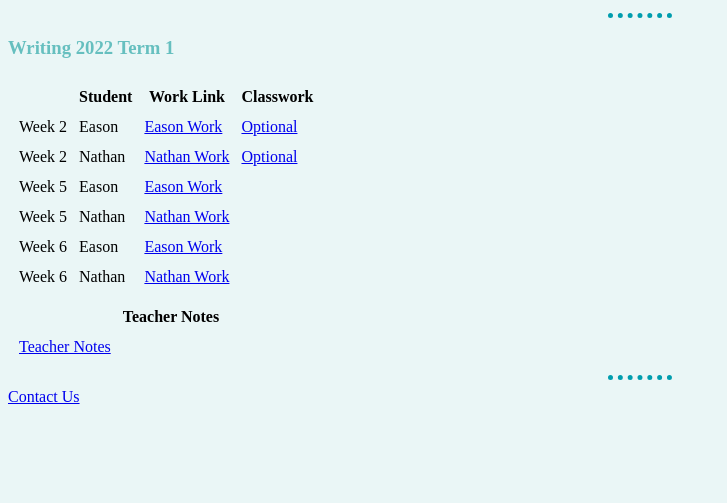
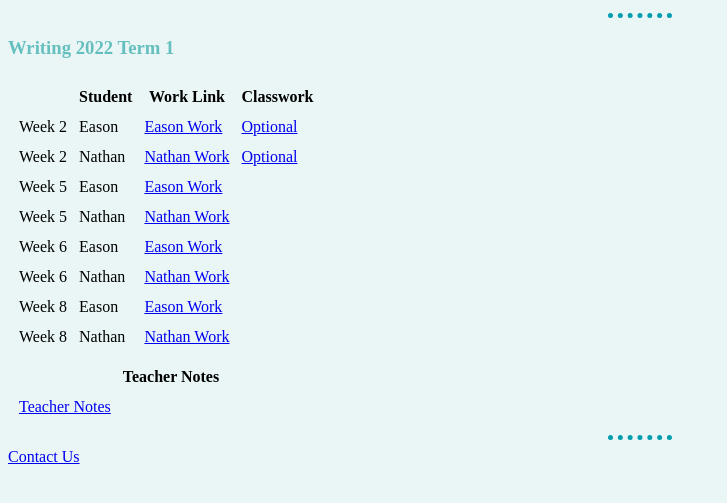
Before and after one commit to PJ-edu/writingmp, a plain HTML site: page index.html in a window 1280 px wide. Shown: the part 101-604 px from the top of the page, without its empty margins (0-727 px from the left). Drawn offline with Linux system fonts and the light colour scheme.

Commit message:
add week 8

```diff
--- a/index.html
+++ b/index.html
@@ -47,6 +47,16 @@
         <td>Nathan</td>
         <td><a href="https://docs.google.com/document/d/12LWif-Y8w4BFhGptt1k8iAErnmdZti-Y6U3KvsZHCic/edit?usp=sharing">Nathan Work</td>
       </tr>
+      <tr>
+        <td>Week 8</td>
+        <td>Eason</td>
+        <td><a href="https://docs.google.com/document/d/14veX6xvEGHVIlzX0Y8oXQDncAIMmszgoQIwJWCgJxaI/edit?usp=sharing">Eason Work</td>
+      </tr>
+      <tr>
+        <td>Week 8</td>
+        <td>Nathan</td>
+        <td><a href="https://docs.google.com/document/d/15Pq_2u5Rc5WahJzSbLPN5T_NUKWqVdMX5OG0s7oLcNk/edit?usp=sharing">Nathan Work</td>
+      </tr>
     </table>
     <table cellspacing = 10px>
       <th></th>
```
